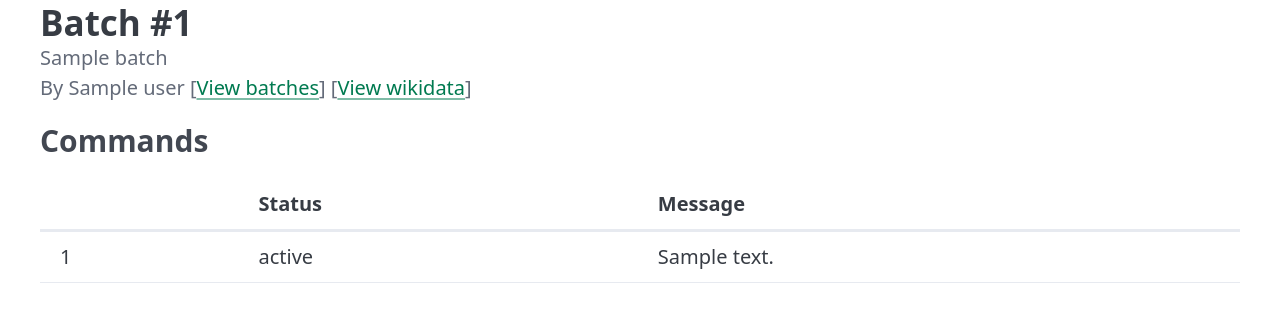
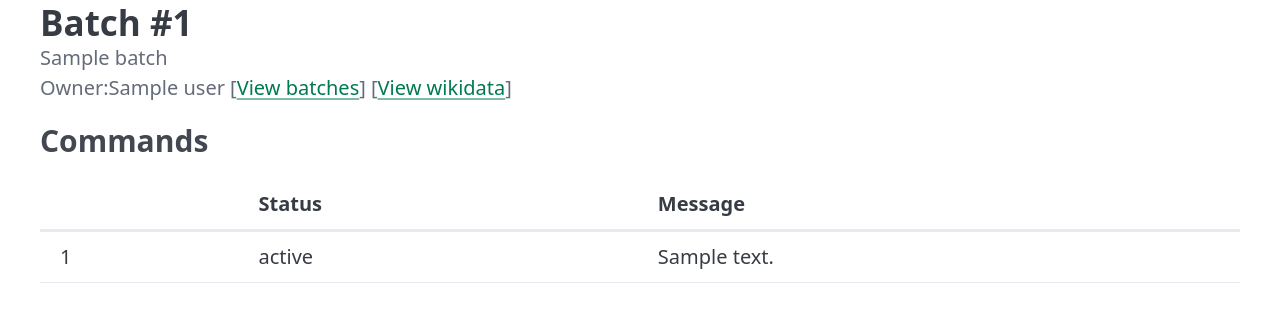
Before and after one commit to WikiMovimentoBrasil/quickstatements3, a Django app: template src/web/templates/batch.html in a window 1280 px wide. Shown: the part 87-409 px from the top of the page. Run offline with Django 3.2, Linux system fonts and the light colour scheme; the template is opened without the code that fills it: most values are stand-ins (such as "Sample title", 1, 10 or a date in 2020).

```diff
--- a/src/web/templates/batch.html
+++ b/src/web/templates/batch.html
@@ -6,7 +6,7 @@
   <h2> Batch #{{ batch.pk }}</h2>
   <p>
     {{batch.name}}<br>
-    By {{ batch.user }}
+    Owner:{{ batch.user }}
     [<a href="{% url 'last_batches_by_user' user=batch.user %}">View batches</a>]</a>
     [<a href="https://www.wikidata.org/wiki/User:{{batch.user}}">View wikidata</a>]
   </p>
```
